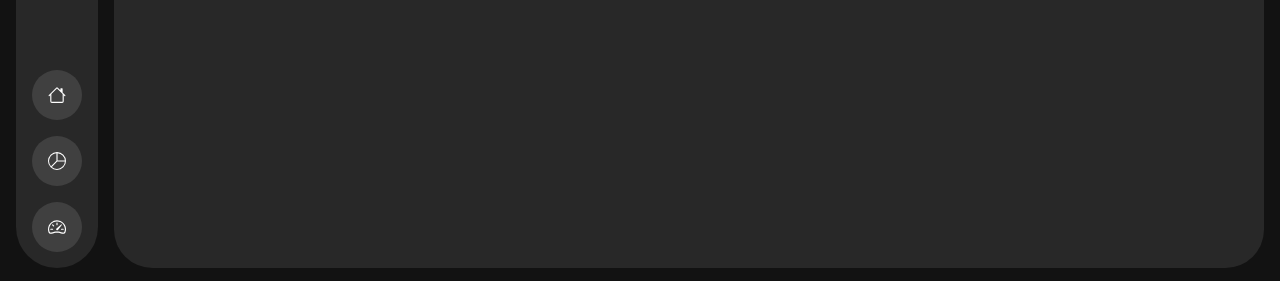
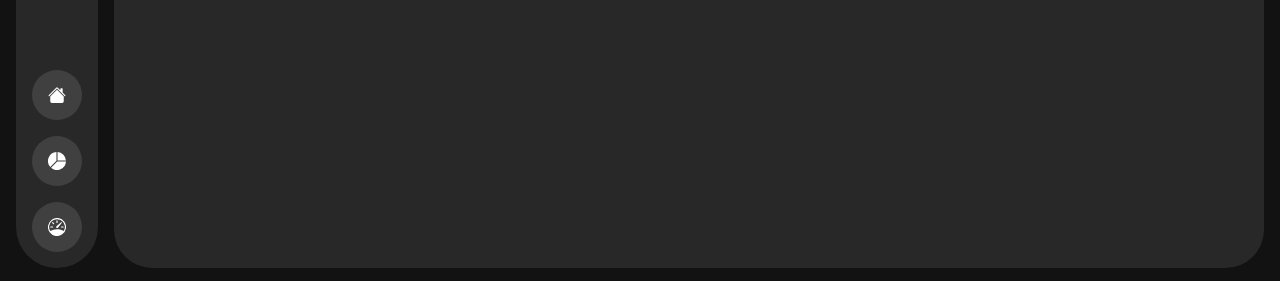
Before and after one commit to spandin/clean-shelving, a React (Vite) app: page / in a window 1280 px wide. Shown: the part 516-797 px from the top of the page. Built offline with nearby package versions, Linux system fonts and the light colour scheme.

Commit message:
add active icons navbar

```diff
--- a/src/routes/_root.scss
+++ b/src/routes/_root.scss
@@ -43,13 +43,15 @@
         border-radius: 50%;
         background-color: $tertiary-color;
         transition: 0.2s ease-out all;
-        &:hover {
+        &:hover,
+        &.active {
           background-color: $white;
           svg {
             color: $primary-color;
           }
         }
-        &:hover > svg {
+        &:hover,
+        &.active > svg {
           font-size: 22px;
         }
       }
--- a/src/routes/root.tsx
+++ b/src/routes/root.tsx
@@ -2,38 +2,77 @@ import "../scss/reset.scss";
 import "./_global.scss";
 import "./_root.scss";
 
-import { Link, Outlet } from "react-router-dom";
+import { Link, Outlet, useLocation } from "react-router-dom";
 
 import {
   BsHouse,
+  BsHouseFill,
   BsPieChart,
+  BsPieChartFill,
   BsPlusCircle,
-  BsSpeedometer2,
+  BsPlusCircleFill,
+  BsSpeedometer,
 } from "react-icons/bs";
 
 export default function Root() {
+  const location = useLocation();
+
   return (
     <div className="layout">
       <nav className="navbar">
         <Link className="navbar__avatar" to={"user/"}>
           S
         </Link>
+
         <div className="navbar__menu">
-          <Link className="navbar__menu__item" id="menu_add" to={"add/"}>
-            <BsPlusCircle />
+          <Link
+            className={`navbar__menu__item ${
+              location.pathname === "/add/" ? "active" : null
+            }`}
+            id="menu_add"
+            to={"add/"}
+          >
+            {location.pathname === "/add/" ? (
+              <BsPlusCircle />
+            ) : (
+              <BsPlusCircleFill />
+            )}
           </Link>
-          <Link className="navbar__menu__item" to={"products/"}>
-            <BsHouse />
+
+          <Link
+            className={`navbar__menu__item ${
+              location.pathname === "/products/" ? "active" : null
+            }`}
+            to={"products/"}
+          >
+            {location.pathname === "/products/" ? <BsHouse /> : <BsHouseFill />}
           </Link>
-          <Link className="navbar__menu__item" to={"statistics/"}>
-            <BsPieChart />
+
+          <Link
+            className={`navbar__menu__item ${
+              location.pathname === "/statistics/" ? "active" : null
+            }`}
+            to={"statistics/"}
+          >
+            {location.pathname === "/statistics/" ? (
+              <BsPieChart />
+            ) : (
+              <BsPieChartFill />
+            )}
           </Link>
+
           <Link
-            className="navbar__menu__item"
+            className={`navbar__menu__item ${
+              location.pathname === "/activity/" ? "active" : null
+            }`}
             id="menu_activity"
             to={"activity/"}
           >
-            <BsSpeedometer2 />
+            {location.pathname === "/activity/" ? (
+              <BsSpeedometer />
+            ) : (
+              <BsSpeedometer />
+            )}
           </Link>
         </div>
       </nav>
```
